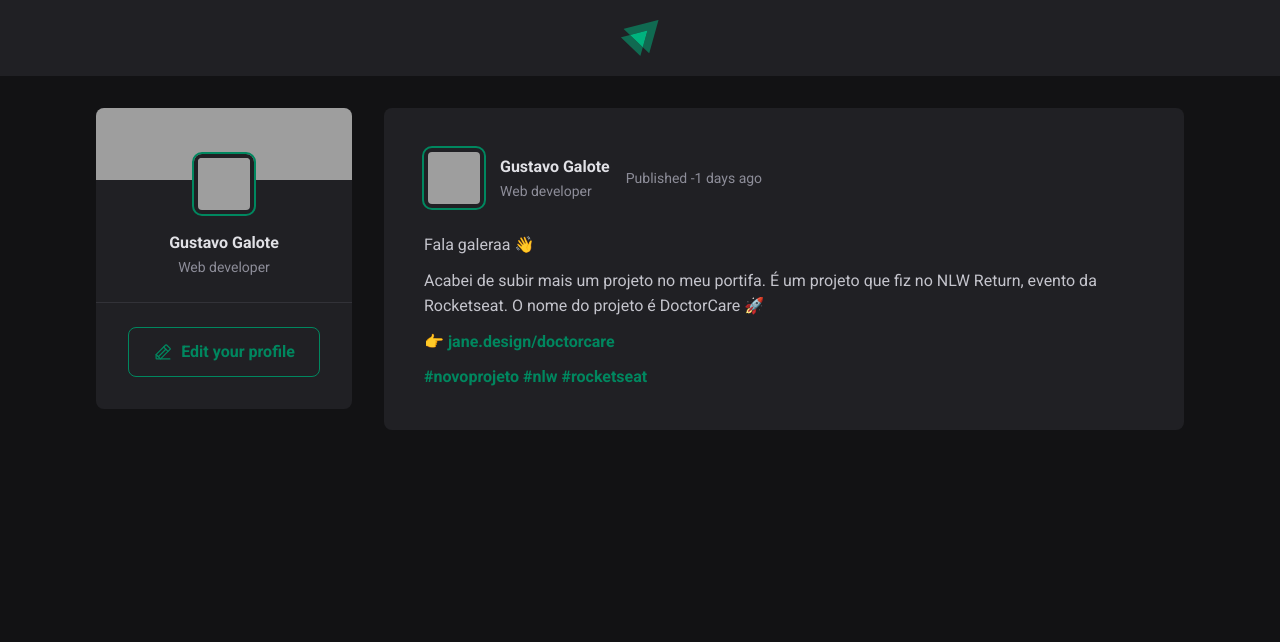
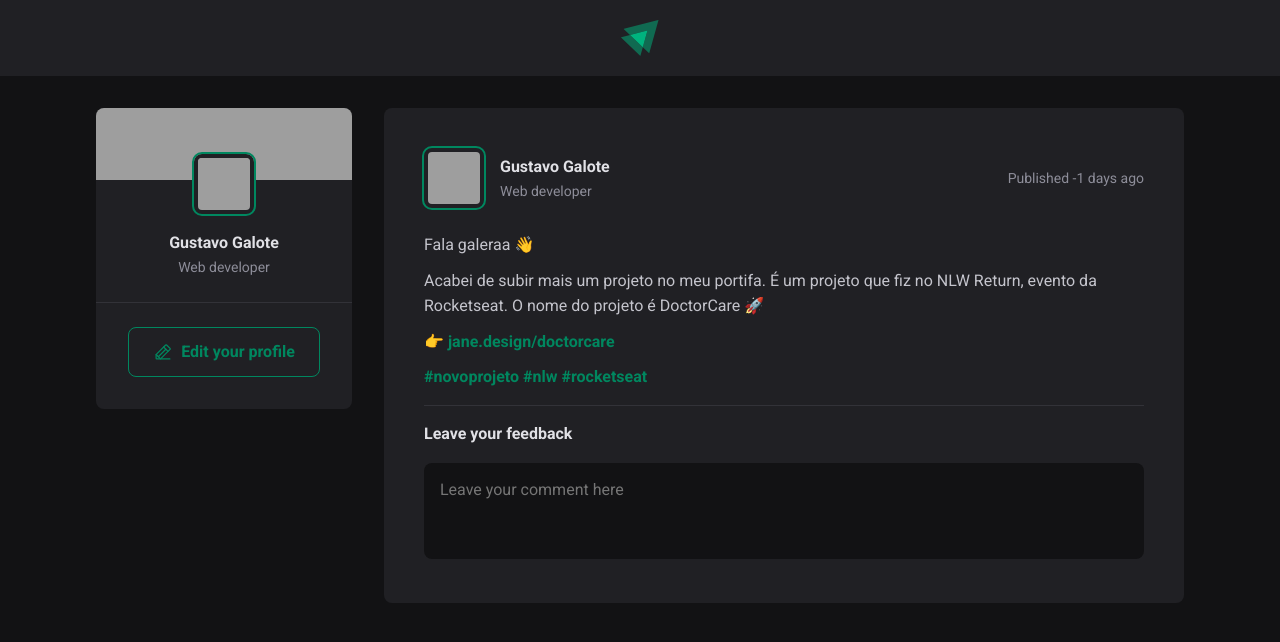
Before and after one commit to dantas15/ignite-feed, a React (Vite) app: page / in a window 1280 px wide. Shown: the top 642 px of the page. Built offline with nearby package versions, Linux system fonts and the light colour scheme; grey boxes are pictures that could not be loaded.

Commit message:
feat: add comment form and its styles

```diff
--- a/src/components/Post.jsx
+++ b/src/components/Post.jsx
@@ -23,13 +23,13 @@
             <strong>Gustavo Galote</strong>
             <span>Web developer</span>
           </div>
-          <time
-            title={mockedDate.toLocaleString(browserLang, dateOptions)}
-            dateTime={mockedDate}
-          >
-            Published {humanized}
-          </time>
         </div>
+        <time
+          title={mockedDate.toLocaleString(browserLang, dateOptions)}
+          dateTime={mockedDate}
+        >
+          Published {humanized}
+        </time>
       </header>
 
       <div className={styles.content}>
@@ -49,6 +49,16 @@
           <a href="#">#rocketseat </a>
         </p>
       </div>
+
+      <form className={styles.commentForm}>
+        <strong>Leave your feedback</strong>
+
+        <textarea placeholder="Leave your comment here" />
+
+        <footer>
+          <button type="submit">Comment</button>
+        </footer>
+      </form>
     </article>
   );
 };
--- a/src/components/Post.module.css
+++ b/src/components/Post.module.css
@@ -65,3 +65,55 @@
   color: var(--gray-400);
   line-height: 1.6;
 }
+
+.commentForm {
+  width: 100%;
+  margin-top: 1.5rem;
+  padding-top: 1.5rem;
+  border-top: 1px solid var(--gray-600);
+}
+
+.commentForm > strong {
+  line-height: 1.6;
+  color:var(--gray-100);
+}
+
+.commentForm > textarea {
+  width: 100%;
+  background: var(--gray-900);
+  border: 0;
+  resize: none;
+  height: 9.6rem;
+  padding: 1.6rem;
+  border-radius: 8px;
+  color:var(--gray-100);
+  line-height: 1.4;
+  margin-top: 1.6rem;
+}
+
+.commentForm footer {
+  visibility: hidden;
+  max-height: 0;
+}
+
+.commentForm:focus-within footer{
+  visibility: visible;
+  max-height: none;
+}
+
+.commentForm > button[type="submit"] {
+  padding: 1.6rem 2.4rem;
+  margin-top: 1.6rem;
+  border-radius: 8px;
+  border: 0;
+  background: var(--green-500);
+  color: var(--white);
+  font-weight: bold;
+  cursor: pointer;
+
+  transition: background-color 0.1s;
+}
+
+.commentForm > button[type="submit"]:hover {
+  background: var(--green-300);
+}
--- a/src/global.css
+++ b/src/global.css
@@ -10,6 +10,11 @@
 
   --green-300: #00B37E;
   --green-500: #00875f;
+}
+
+:focus {
+  outline: transparent;
+  box-shadow: 0 0 0 0 2px var(--green-500);
 }
 
 * {
```
